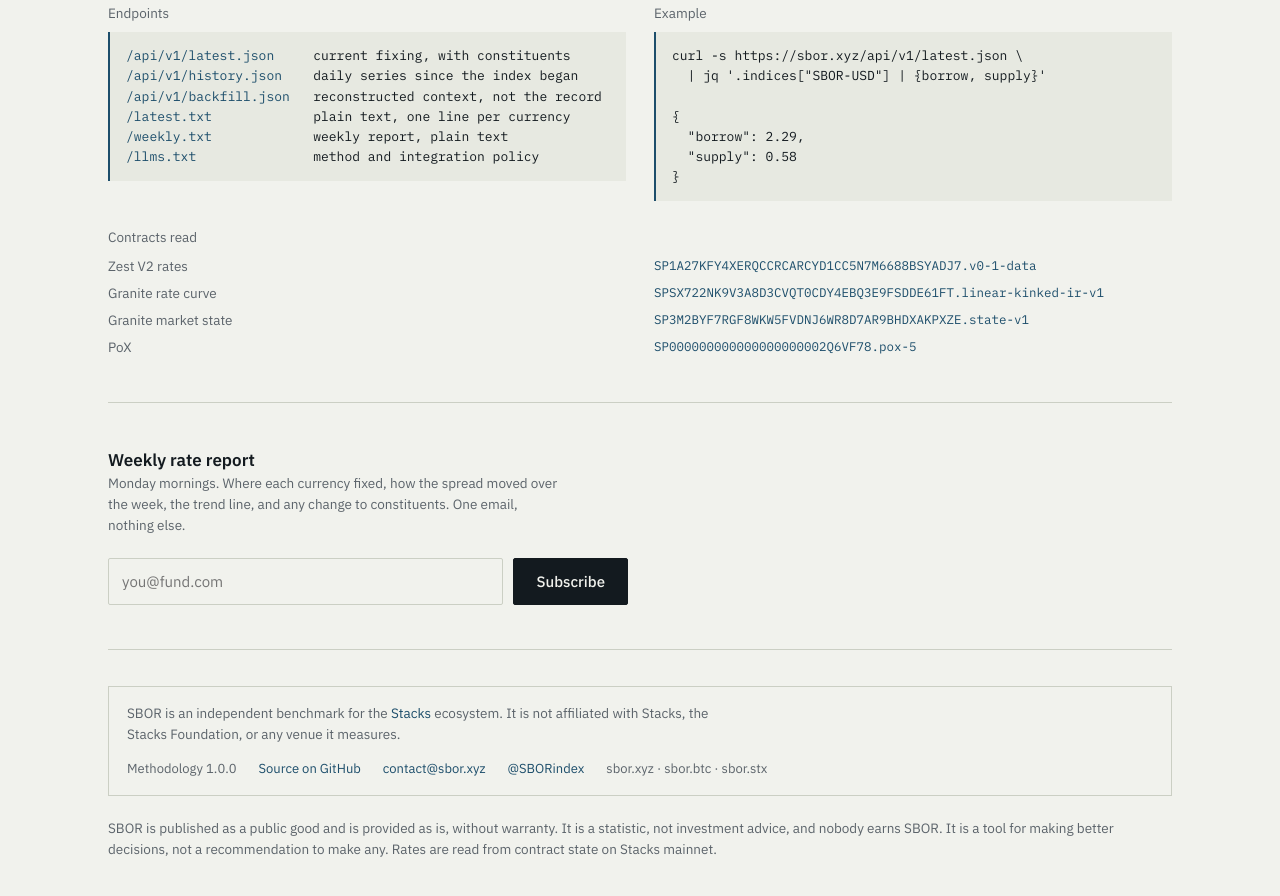
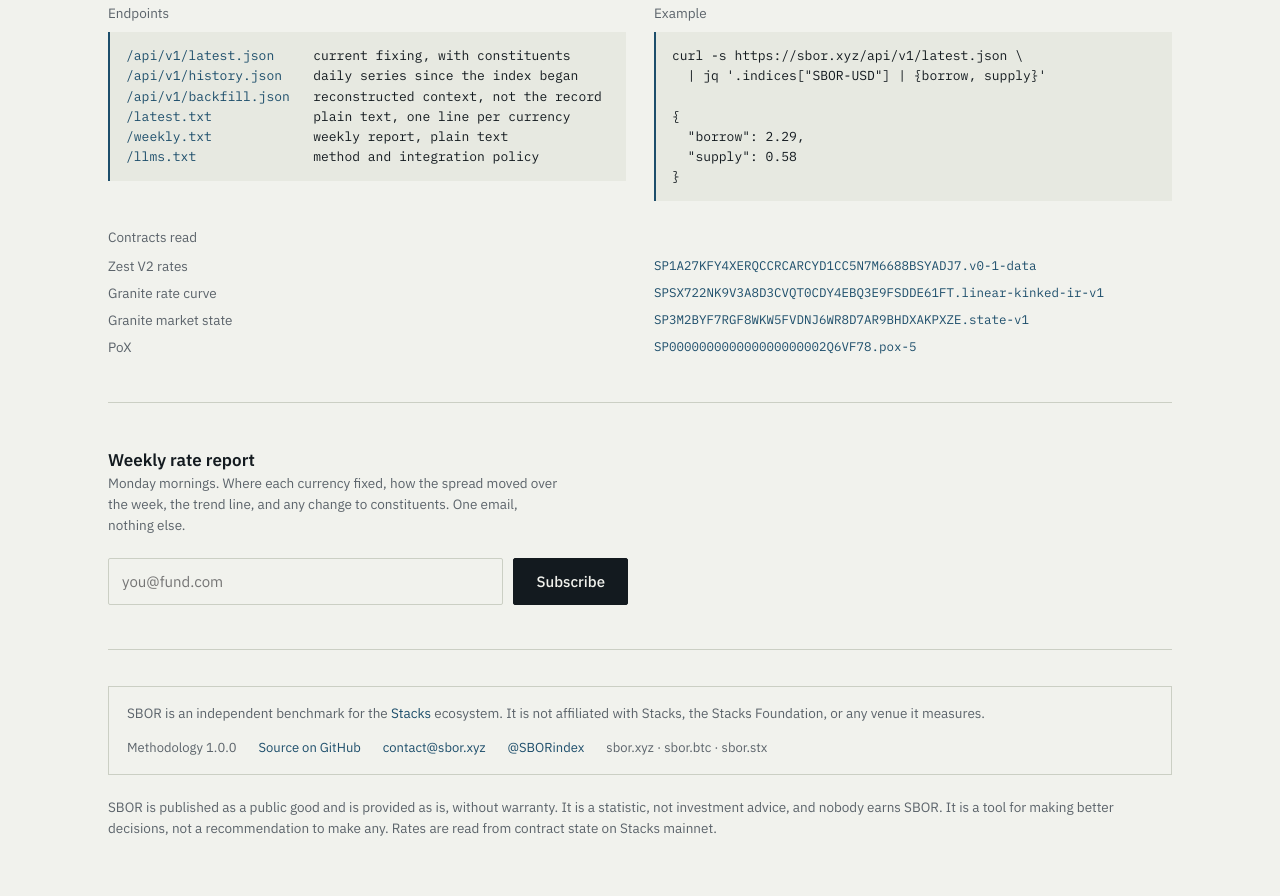
Before and after one commit to vidardigital/sbor, a website: page index.html in a window 1280 px wide. Shown: the part 3127-4023 px from the top of the page. Drawn offline with Linux system fonts and the light colour scheme.

Commit message:
Update index.html

```diff
--- a/index.html
+++ b/index.html
@@ -125,7 +125,7 @@ footer{padding:36px 0 64px;color:var(--ink-soft);font-size:13.5px}
 .oracle{display:flex;justify-content:space-between;gap:20px;flex-wrap:wrap;border:1px solid var(--rule);padding:16px 18px;margin-bottom:22px}
 .oracle{flex-direction:column;align-items:flex-start;gap:12px}
 .footlinks{display:flex;gap:22px;flex-wrap:wrap;font-size:13px;margin-top:2px}
-#t-indep{max-width:74ch;line-height:1.55}
+#t-indep{line-height:1.55}
 #t-indep a{color:var(--accent);text-decoration:none}
 #t-indep a:hover{text-decoration:underline}
 .footlinks a{color:var(--accent);text-decoration:none}
```
